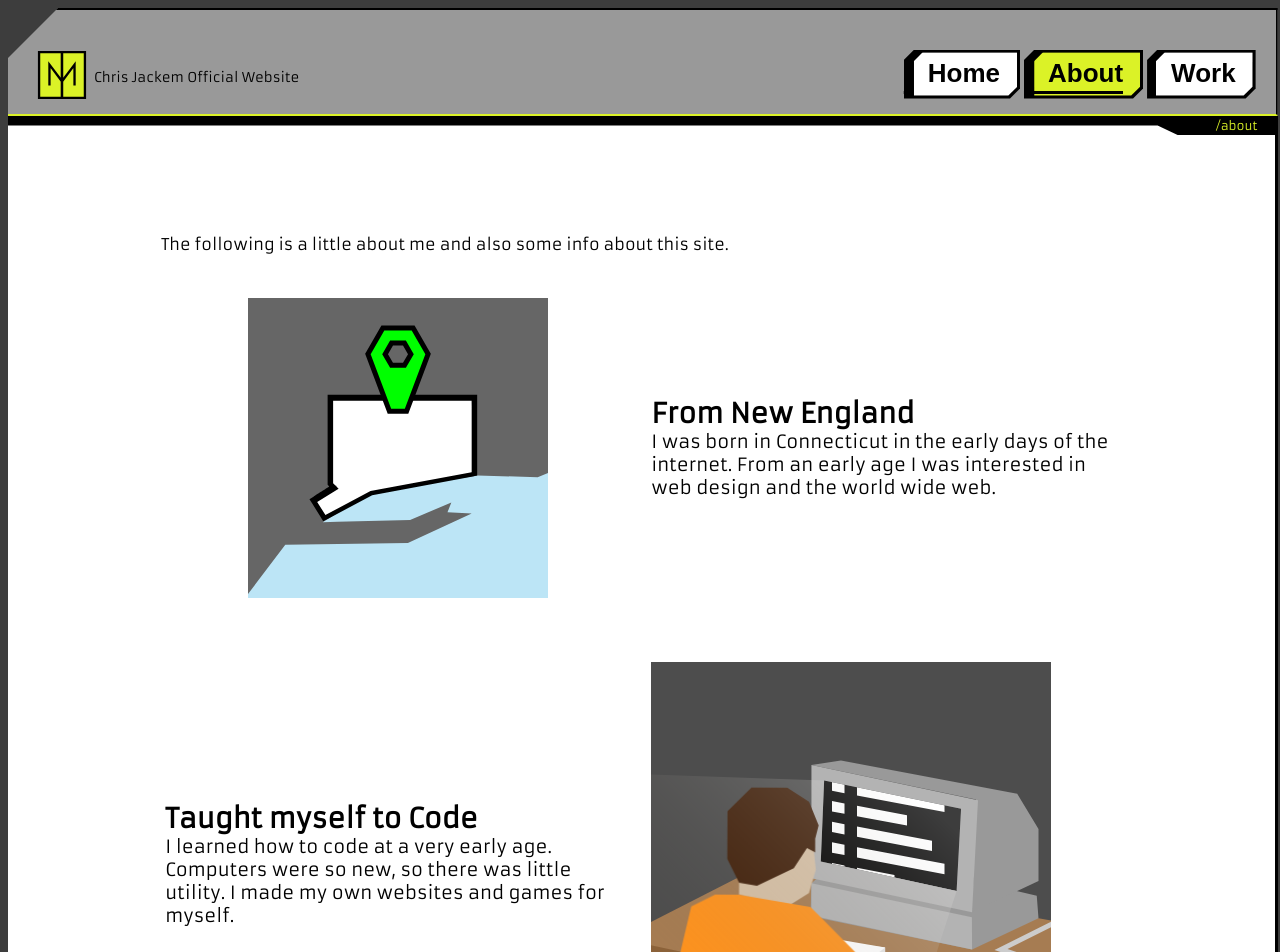
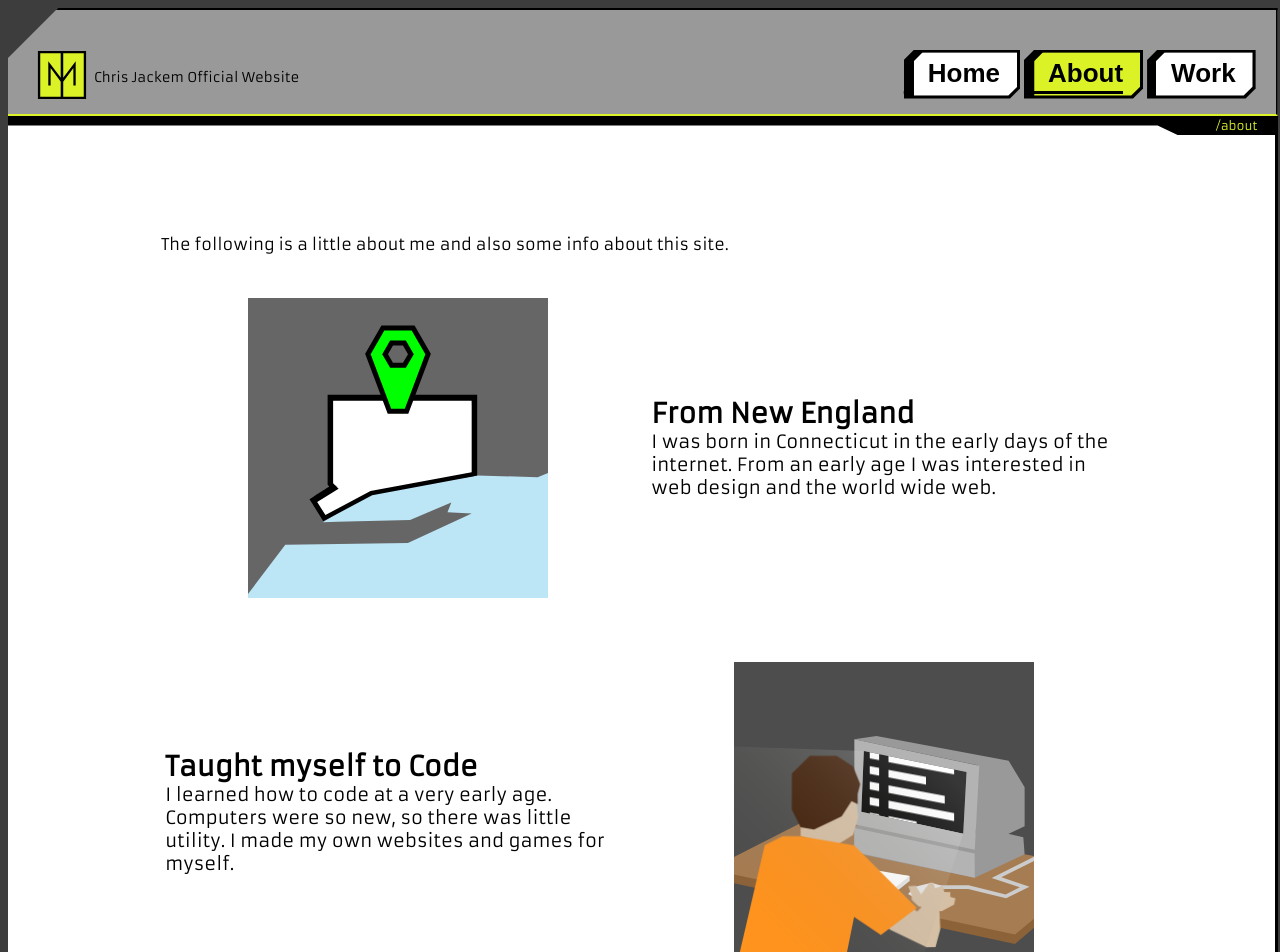
Before and after one commit to ChrisJackem/port_app, a Next.js app: page /about in a window 1280 px wide. Shown: the top 952 px of the page. Built offline with nearby package versions, Linux system fonts and the light colour scheme; a web font is replaced by a local one.

Commit message:
About animations 11

```diff
--- a/src/app/about/page.tsx
+++ b/src/app/about/page.tsx
@@ -45,9 +45,7 @@ const AboutPage = () => {
                 </p>
 
             </div>
-            <AnimContainer>
-                <Kid />
-            </AnimContainer>
+            <Kid />
         </section>
 
         <section className='paged'>
--- a/src/components/animations/kid/kid.module.css
+++ b/src/components/animations/kid/kid.module.css
@@ -1,5 +1,16 @@
+.svg_container{
+    justify-content: center;
+}
+
+.svg{
+    width: 300px;
+    height: 300px;
+    overflow: hidden;
+}
+
 .light{
     animation: 5s infinite flicker;
+    background-color: red;
 }
 @keyframes flicker{
     0%{ opacity: 0.1;}
@@ -21,18 +32,29 @@
 }
 @keyframes shuffle{
     0%{ transform: translate(0px, 0px) rotate(0deg);}
-    50%{ transform: rotate(1deg)}
+    40%{ transform: rotate(1deg)}
     70%{ transform: translate(1px, -1px) rotate(0deg);}
-    80%{ transform: rotate(1deg)}
+
+    80%{ transform: translate(0px, 0px) rotate(0deg);; }
     100%{ transform: translate(0px, 0px) rotate(0deg);; }
 }
 
-.arm{
+.head{
     transform-origin: bottom center;
     animation: 3s infinite swing;
 }
+.arm{
+    transform-origin: top left;
+    animation: 10s infinite armswing;
+}
+
 @keyframes swing{
     0%{  transform: translate(0px, 0px) rotate(0deg);}
     50%{  transform: translate(1px, 1px) rotate(1deg);}
     100%{ transform: translate(0px, 0px) rotate(0deg);}
 }
+@keyframes armswing{
+    0%{  transform:  rotate(0deg);}
+    50%{  transform: translate(-5px, 10px) rotate(-1deg);}
+    100%{ transform:  rotate(0deg);}
+}
--- a/src/components/animations/kid/kid.tsx
+++ b/src/components/animations/kid/kid.tsx
@@ -4,7 +4,7 @@ import styles from './kid.module.css';
 
 const Kid = () => {
   return (
-    <div>
+    <div className={`flex ${styles.svg_container}`}>
         <KidSvg />
     </div>
   )
@@ -14,11 +14,11 @@ export default Kid
 
 const KidSvg = ()=>{
   return (
-    <svg id="b" data-name="Layer 2" xmlns="http://www.w3.org/2000/svg" width="400" height="400" viewBox="0 0 400 400">
+    <svg id="b" data-name="Layer 2" xmlns="http://www.w3.org/2000/svg" width="300" height="400" viewBox="0 0 400 400" className={styles.svg}>
       <defs>
         <linearGradient id="n" x1="260.2" y1="121.53" x2="40.55" y2="340.4" gradientUnits="userSpaceOnUse">
-          <stop offset="0" stop-color="#fff"/>
-          <stop offset="1" stop-color="#5e5549" stop-opacity="0"/>
+          <stop offset="0" stopColor="#fff"/>
+          <stop offset="1" stopColor="#5e5549" stopOpacity="0"/>
         </linearGradient>
       </defs>
       <g id="c" data-name="screen" className={styles.code}>
@@ -46,8 +46,8 @@ const KidSvg = ()=>{
           <path d="M160.45,102.95v113.26l160.62,34.05,5.93-112-166.55-35.31ZM305.59,228.93l-135.81-29.38,3.36-81.02,136.93,28.24-4.48,82.16Z" fill="#b3b3b3"/>
         </g>
         <g id="l" data-name="body" className={styles.body}>
-          <polygon points="287.99 309.34 287.99 302.99 279.36 302.62 279.36 297.76 276.41 294.77 267.83 297.76 265.58 290.29 260.36 290.29 249.15 305.23 242.06 294.03 231.98 294.4 236.46 305.6 236.46 312.7 245.42 321.29 249.71 322.29 243.57 328.42 183.93 280.71 160.07 316.5 207.79 352.28 255.5 376.14 267.43 376.14 274.17 351.91 273.15 327.75 276.04 328.42 292.85 319.79 294.71 311.21 287.99 309.34" fill="#d6c0a5"/>
-          <g id="m" data-name="head" className={styles.arm}>
+          <polygon className={styles.arm} points="287.99 309.34 287.99 302.99 279.36 302.62 279.36 297.76 276.41 294.77 267.83 297.76 265.58 290.29 260.36 290.29 249.15 305.23 242.06 294.03 231.98 294.4 236.46 305.6 236.46 312.7 245.42 321.29 249.71 322.29 243.57 328.42 183.93 280.71 160.07 316.5 207.79 352.28 255.5 376.14 267.43 376.14 274.17 351.91 273.15 327.75 276.04 328.42 292.85 319.79 294.71 311.21 287.99 309.34" fill="#d6c0a5"/>
+          <g id="m" data-name="head" className={styles.head}>
             <polygon points="162.14 180.5 165.13 207.39 158.41 230.92 136.21 244.92 88.49 232.99 88.49 209.13 100.42 185.27 162.14 180.5" fill="#d6c0a5"/>
             <polygon points="100.42 125.63 136.21 125.63 158.04 139.8 167.74 163.32 164.38 176.4 164.42 190.14 156.17 186.1 143.1 206.27 106.39 223.93 88.49 221.06 76.56 197.2 76.56 149.49 100.42 125.63" fill="#42210b"/>
           </g>
```
